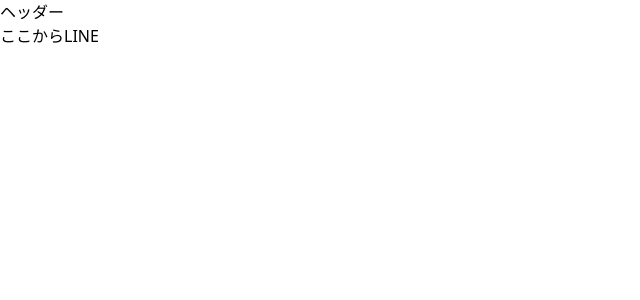
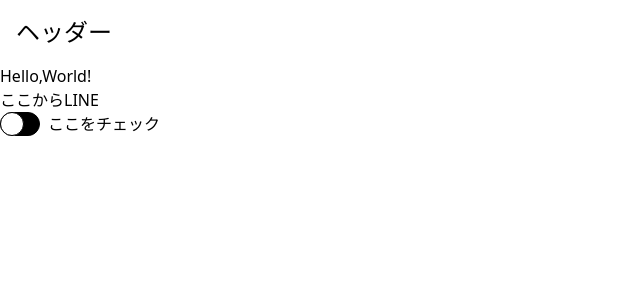
Before and after one commit to suguru-toyohara/sns-faker, a Next.js app: page / in a window 1280 px wide. Shown: the top 300 px of the page, without its empty margins (0-640 px from the left). Built offline with nearby package versions, Linux system fonts and the light colour scheme.

Commit message:
ios風checkboxを作成

```diff
--- /dev/null
+++ b/src/Components/Switch/index.tsx
@@ -0,0 +1,42 @@
+export default function Switch({ label }: { label: string }) {
+  return (
+    <div className={"relative"}>
+      <input type="checkbox" id={"check-box"} className={"hidden peer"} />
+      <label
+        htmlFor={"check-box"}
+        className={[
+          "cursor-pointer",
+          "ml-12",
+          "before:bg-black",
+          "before:border",
+          "before:border-black",
+          "before:rounded-2xl",
+          "before:w-10",
+          "before:h-6",
+          "before:absolute",
+          "before:left-0",
+          "before:peer-checked:bg-line-self",
+          "before:peer-checked:border-line-self",
+          "before:transition-all",
+          "before:ease-out",
+          "before:duration-100",
+          "after:w-6",
+          "after:h-6",
+          "after:rounded-2xl",
+          "after:bg-white",
+          "after:border",
+          "after:border-black",
+          "after:absolute",
+          "after:left-0",
+          "after:peer-checked:left-4",
+          "after:peer-checked:border-line-self",
+          "after:transition-all",
+          "after:duration-200",
+          "after:ease-out",
+        ].join(" ")}
+      >
+        {label}
+      </label>
+    </div>
+  );
+}
--- a/src/app/page.tsx
+++ b/src/app/page.tsx
@@ -1,12 +1,14 @@
+import Switch from "@/Components/Switch";
 import Link from "next/link";
 
 export default function Home() {
   return (
-    <div>
+    <div className={"my-16"}>
       <h1>Hello,World!</h1>
       <Link href={"/LINE"}>
         <h2>ここからLINE</h2>
       </Link>
+      <Switch label={"ここをチェック"} />
     </div>
   );
 }
--- a/tailwind.config.ts
+++ b/tailwind.config.ts
@@ -3,7 +3,7 @@ import type { Config } from "tailwindcss";
 export default {
   content: [
     "./src/pages/**/*.{js,ts,jsx,tsx,mdx}",
-    "./src/components/**/*.{js,ts,jsx,tsx,mdx}",
+    "./src/Components/**/*.{js,ts,jsx,tsx,mdx}",
     "./src/app/**/*.{js,ts,jsx,tsx,mdx}",
   ],
   theme: {
```
